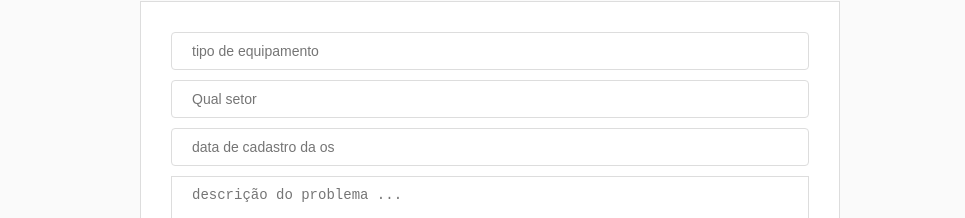
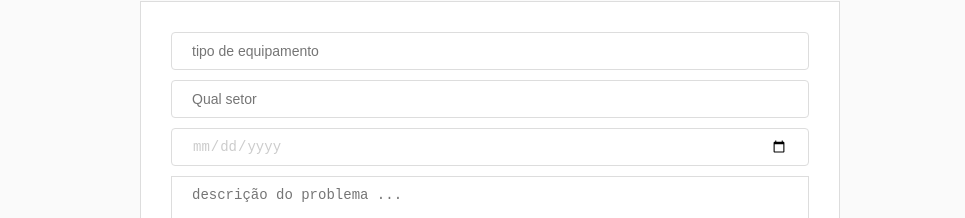
Before and after one commit to gissandrogama/jmfront, a React (Create React App) app: page /new in a window 1280 px wide. Shown: the part 104-322 px from the top of the page, without its empty margins (150-1115 px from the left). Built offline with nearby package versions, Linux system fonts and the light colour scheme.

Commit message:
nome atender para Visualize. CadastroOrdem

```diff
--- a/src/pages/CadOrdem.css
+++ b/src/pages/Cadastro/CadOrdem.css
@@ -29,6 +29,25 @@ form#new-os input[type=text] {
     font-size: 14px;
 }
 
+form#new-os input[type=date] {
+    /* appearance: none;
+    -webkit-appearance: none;
+    color: #95a5a6;
+    font-family: "Helvetica", arial, sans-serif;
+    font-size: 18px;
+    border:1px solid #ecf0f1;
+    background:#ecf0f1;
+    padding:5px;
+    display: inline-block !important;
+    visibility: visible !important; */
+    height: 38px;
+    border-radius: 4px;
+    border: 1px solid #ddd;
+    padding: 0 20px;
+    font-size: 14px;
+    color: #ccc
+}
+
 form#new-os button {
     padding: 10px 20px;
     border-radius: 4px;
--- a/src/pages/CadastroOrdem.js
+++ b/src/pages/Cadastro/CadastroOrdem.js
@@ -1,6 +1,6 @@
 import React, { Component } from 'react'
 
-import api from '../services/api'
+import api from '../../services/api'
 
 import './CadOrdem.css'
 
@@ -49,8 +49,8 @@ class CadOrdem extends Component {
                     value={this.state.setor}
                 />
                 <input
-                    type="text"
-                    name="data"
+                    type="date"
+                    name="date"
                     placeholder="data de cadastro da os"
                     onChange={this.handleChange}
                     value={this.state.data}
--- a/src/pages/Ordems.js
+++ b/src/pages/Os/Ordems.js
@@ -1,5 +1,5 @@
 import React, { Component } from 'react'
-import api from '../services/api'
+import api from '../../services/api'
 
 import './Ordem.css'
 
@@ -33,7 +33,7 @@ class Ordems extends Component {
                 </thead>
                 { ordems.map( ordem => (
                 <tbody>
-                    <tr>
+                    <tr key={ordem._id}>
                         <td>{ordem.equipamento}</td>
                         <td>{ordem.data}</td>
                         <td>
--- /dev/null
+++ b/src/pages/Visualize.js
@@ -0,0 +1,23 @@
+import React, { Component } from 'react'
+
+import api from '../services/api'
+
+import './Visualize.css'
+
+export default class Visualize extends Component {
+    state = {
+        equipamento: '',
+        setor: '',
+        data: '',
+        descricao: '',
+        solicitante: '',
+        data_atend: '',
+        status: '',
+    }
+
+    render(){
+        return(
+            <h1>Viasualizar OS</h1>
+        )
+    }
+}
--- a/src/routes.js
+++ b/src/routes.js
@@ -1,14 +1,16 @@
 import React from 'react'
 import { Switch, Route } from 'react-router-dom'
 
-import Ordems from  './pages/Ordems'
-import CadOrdem from './pages/CadastroOrdem'
+import Ordems from  './pages/Os/Ordems'
+import CadOrdem from './pages/Cadastro/CadastroOrdem'
+import Visualize from './pages/Visualize'
 
 function Routes(){
     return(
         <Switch>
             <Route path="/" exact component={Ordems}/>
             <Route path="/new" component={CadOrdem}/>
+            <Route path="/visualize" component={Visualize}/>
         </Switch>
     )
 }
```
Also changed, not shown: src/pages/Os/Ordem.css (renamed from src/pages/Ordem.css), src/pages/Visualize.css (added), src/pages/atender.js (deleted).
